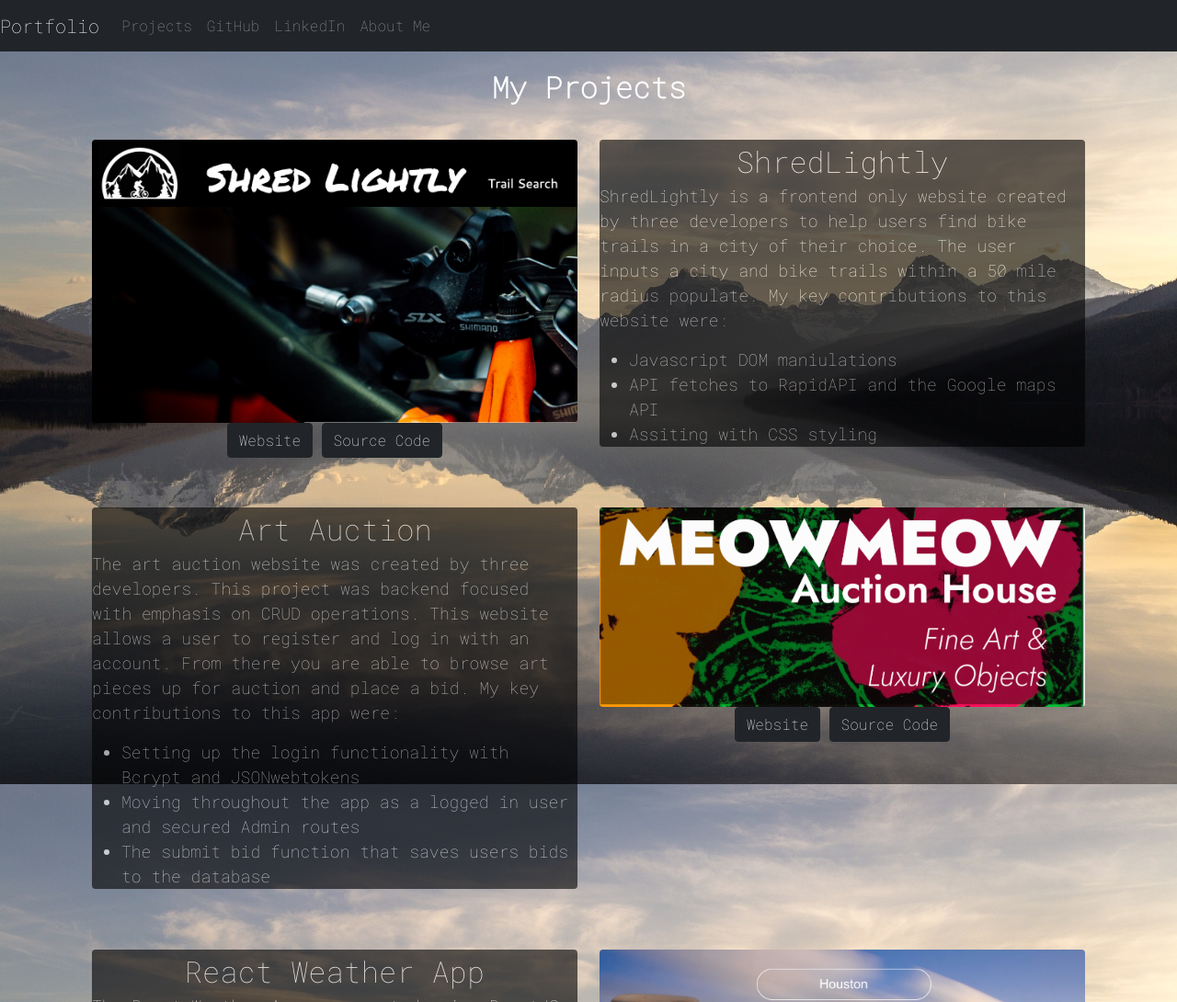
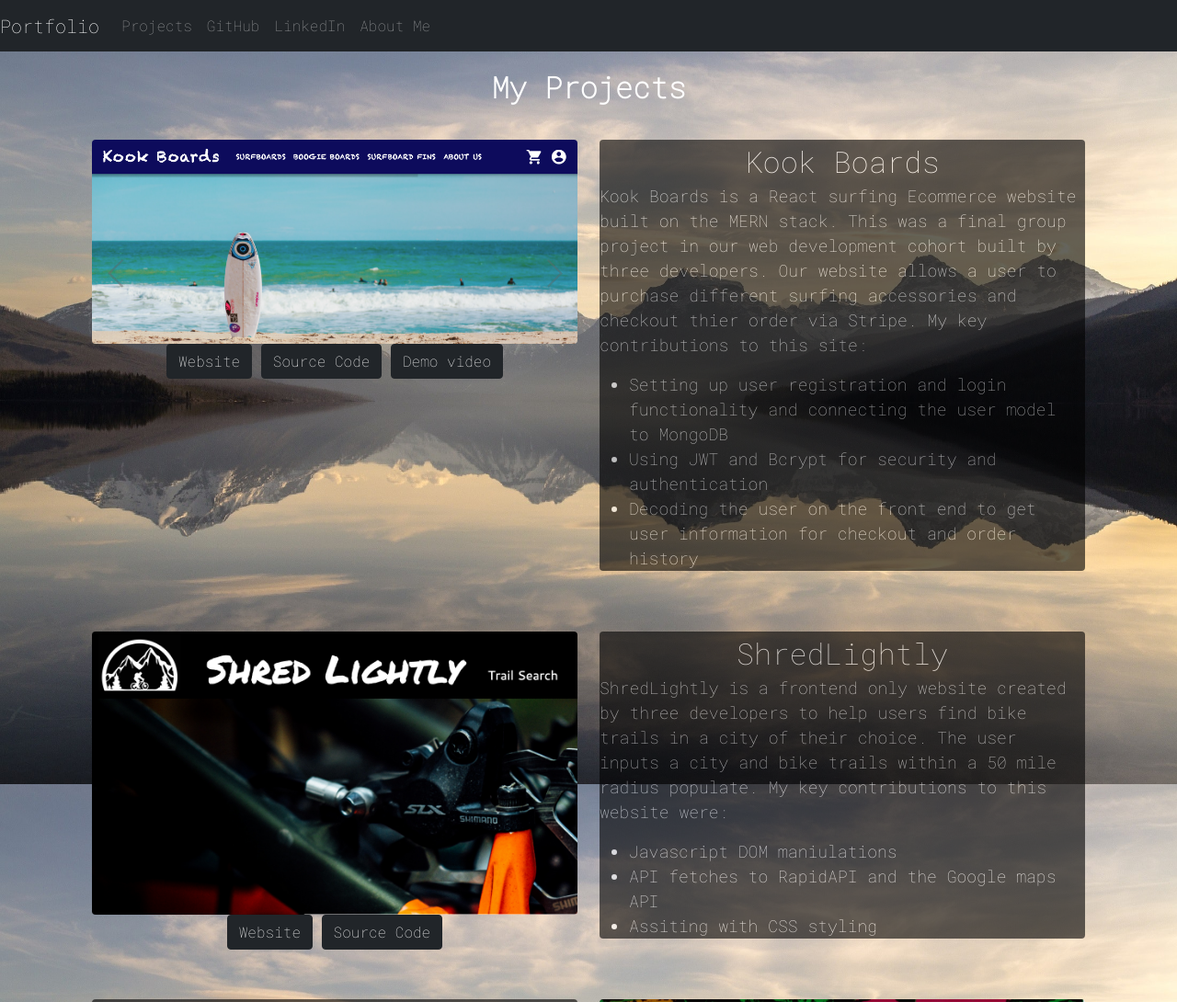
Before and after one commit to EugeneJac3/Portfolio, a plain HTML site: page projects.html in a window 1280 px wide. Shown: the top 1090 px of the page at 92% size. Drawn offline with nearby package versions, Linux system fonts and the light colour scheme.

Commit message:
added capstone

```diff
--- a/projects.html
+++ b/projects.html
@@ -47,6 +47,49 @@
         <div class="row">
          <div class="col-lg-6">
              <div >
+            <img src="images/kook-shop.png" class="img-fluid rounded" alt="Responsive image">
+            </div>
+            <div class='imgLINK'>
+                <a class="btn btn-dark"  href="https://kookboards.herokuapp.com/" target="_blank">
+                    Website
+                </a>
+                <a class="btn btn-dark" href="https://github.com/EugeneJac3/Kook-Shop" target="_blank">
+                 Source Code
+                </a>
+                <a class="btn btn-dark" href="https://www.youtube.com/watch?v=HDbdp-TmZk0" target="_blank">
+                    Demo video
+                   </a>
+
+            </div>
+
+          </div>
+
+         <div class="col-lg-6">
+
+                <div class='shredDetails rounded' >
+                    <div class='divHeader'>
+                        Kook Boards
+                    </div>
+                    <div class="description">
+                        <p>
+                            Kook Boards is a React surfing Ecommerce website built on the MERN stack. This was a final group project in our web development cohort built by three developers. Our website allows a user to purchase different surfing accessories and checkout thier order via Stripe. My key contributions to this site:
+                        </p>
+                        <ul>
+                            <li>Setting up user registration and login functionality and connecting the user model to MongoDB</li>
+                            <li>Using JWT and Bcrypt for security and authentication</li>
+                            <li>Decoding the user on the front end to get user information for checkout and order history</li>
+                        </ul>
+                    </div>
+
+
+
+                </div>
+         </div>
+
+        </div>
+        <div class="row">
+         <div class="col-lg-6">
+             <div >
             <img src="images/ShredLightly.png" class="img-fluid rounded" alt="Responsive image">
             </div>
             <div class='imgLINK'>
@@ -56,6 +99,7 @@
                 <a class="btn btn-dark" href="https://github.com/EugeneJac3/front-end-project" target="_blank">
                  Source Code
                 </a>
+
 
             </div>
 
@@ -92,7 +136,7 @@
                 </div>
                 <div class="description">
                 <p>
-                The art auction website was created by three developers. This project was backend focused with emphasis on CRUD operations. This website allows a user to register and log in with an account. From there you are able to browse art pieces up for auction and place a bid. My key contributions to this app were:
+                The art auction website was created by three developers using NodeJS and Express. This project was backend focused with emphasis on CRUD operations. This website allows a user to register and log in with an account. From there you are able to browse art pieces up for auction and place a bid. My key contributions to this app were:
                 </p>
                 <ul>
                     <li>Setting up the login functionality with Bcrypt and JSONwebtokens</li>
```
Also changed, not shown: index.css (+3 -14 lines), index.html (+2 -1 lines), images/kook-shop.png (added), images/mongodb(1).png (added).
